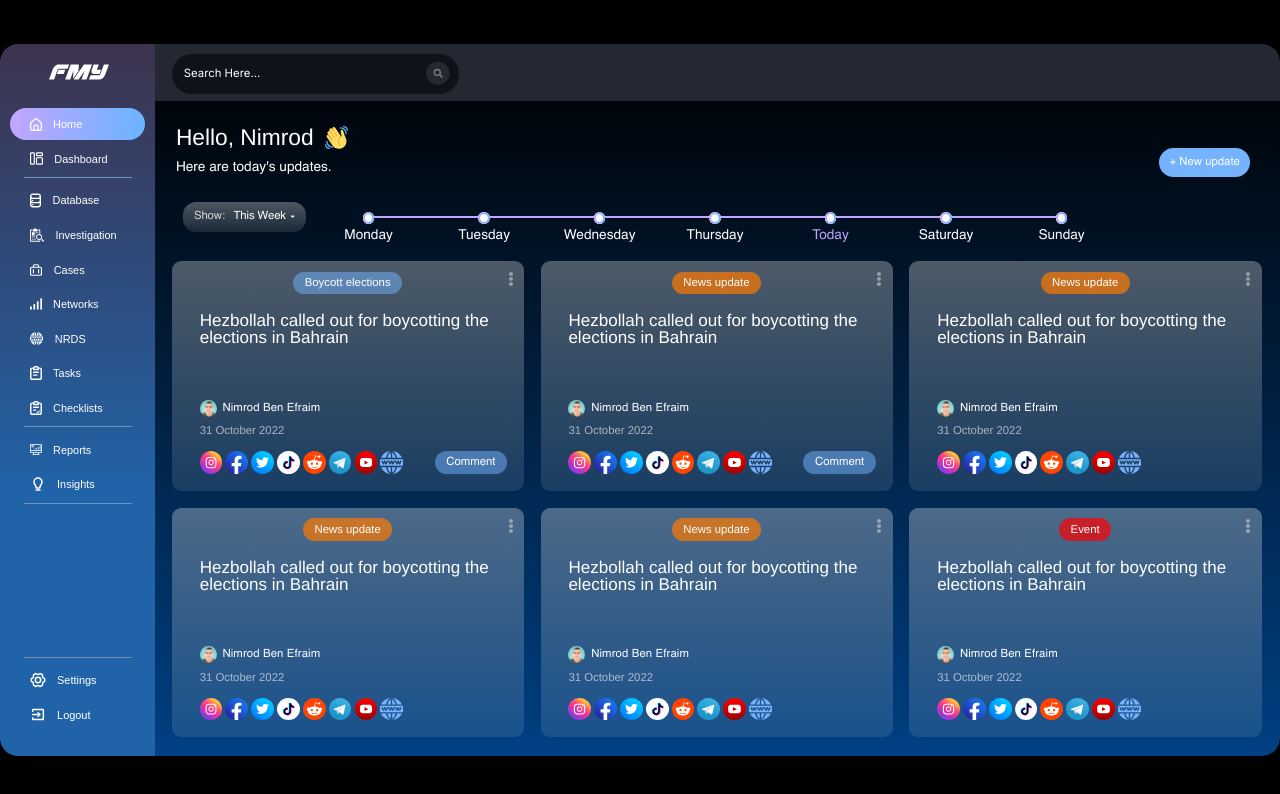
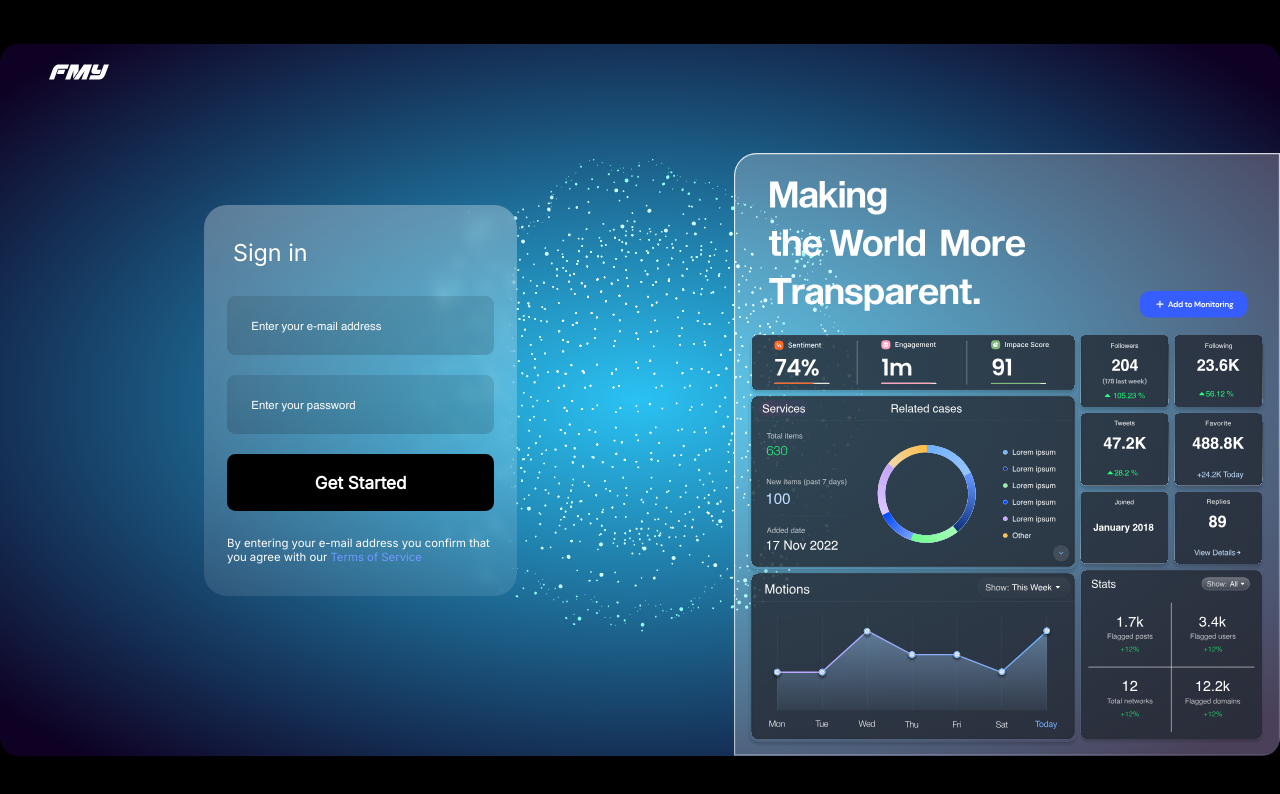
Before and after one commit to luckyboy125/FMY-Landing-Site, a React (Create React App) app: page / in a window 1280 px wide. Shown: the top 794 px of the page. Built offline with nearby package versions, Linux system fonts and the light colour scheme; the HTML template or start-up script is replaced by a standard one; a web font is replaced by a local one.

Commit message:
completed login page front end

```diff
--- a/src/App.css
+++ b/src/App.css
@@ -5,13 +5,19 @@ body {
 }
 
 .websiteContainer {
-  background: linear-gradient(180deg, #000, #004083);
+  /* background: linear-gradient(180deg, #000, #004083); */
   border-radius: 32px;
   height: 1250px;
   margin: 0 auto;
   overflow-x: hidden;
   overflow-y: auto;
   width: 2250px;
+
+  background: radial-gradient(
+    71.56% 71.56% at 49.8% 50%,
+    #2ac2f3 0%,
+    #0e0123 92.27%
+  );
 }
 
 .outer {
--- a/src/App.js
+++ b/src/App.js
@@ -1,6 +1,7 @@
 import { useEffect } from "react";
 import { BrowserRouter as Router, Route, Routes } from "react-router-dom";
 import { Row, Col } from "react-bootstrap";
+import { useWindowDimensions, adjustContainer } from "./useWindowDimensions";
 import Tasks from "./pages/Tasks/Tasks";
 import Cases from "./pages/Cases/Cases";
 import Home from "./pages/Home/Home";
@@ -10,9 +11,11 @@ import CheckLists from "./pages/CheckListPage/CheckLists";
 import WebAnalysisItems from "./pages/WebAnalysisItems/WebAnalysisItems";
 import TopTaskBar from "./components/TopTaskBar/TopTaskBar";
 import SideTaskBar from "./components/SideTaskBar/SideTaskBar";
-import { useWindowDimensions, adjustContainer } from "./useWindowDimensions";
+import Reports from "./pages/Reports/Reports";
+import Database from "./pages/Database/Database";
+import Investigation from "./pages/Investigation/Investigation";
+import Login from "./pages/Login/Login";
 import "bootstrap/dist/css/bootstrap.min.css";
-import "./App.css";
 import "./asset/fonts/helvetica_medium.ttf";
 import "./asset/fonts/Helvetica-Bold.ttf";
 import "./asset/fonts/Helvetica-BoldOblique.ttf";
@@ -20,9 +23,7 @@ import "./asset/fonts/helvetica-light-587ebe5a59211.ttf";
 import "./asset/fonts/Helvetica.ttf";
 import "./asset/fonts/Helvetica-Oblique.ttf";
 import "./asset/fonts/helvetica_neue.ttf";
-import Reports from "./pages/Reports/Reports";
-import Database from "./pages/Database/Database";
-import Investigation from "./pages/Investigation/Investigation";
+import "./App.css";
 
 //DONT TOUCH THIS FILE
 
@@ -44,7 +45,7 @@ function App() {
       <div className="outer">
         <div className="middle">
           <div className="websiteContainer">
-            <TopTaskBar />
+            {/* <TopTaskBar />
             <Row>
               <Col sm={3} className="position-fixed flex-fill" id="sidebarCol">
                 <SideTaskBar />
@@ -63,7 +64,8 @@ function App() {
                   <Route path="/investigation" element={<Investigation />} />
                 </Routes>
               </Col>
-            </Row>
+            </Row> */}
+            <Login />
           </div>
         </div>
       </div>
--- a/src/components/SideTaskBar/SideTaskBar.js
+++ b/src/components/SideTaskBar/SideTaskBar.js
@@ -29,7 +29,7 @@ function SideTaskBar() {
         className="fmyLogo"
         alt="fmyLogo"
         onClick={() => window.location.reload()}
-      ></img>
+      />
 
       <div className="taskBarPagesButtons">
         <Button
--- /dev/null
+++ b/src/pages/Login/Login.css
@@ -0,0 +1,127 @@
+.loginRoot {
+  min-height: 1250px;
+  position: relative;
+}
+
+.loginRoot .fmyLogo {
+  width: 105px;
+  position: absolute;
+  left: 87px;
+  top: 35px;
+}
+
+.loginRoot .effect {
+  position: absolute;
+  top: 202px;
+  left: 712px;
+}
+
+.loginRoot .analysis {
+  position: absolute;
+  right: 0;
+  bottom: 0;
+}
+
+.loginRoot .loginCard {
+  position: absolute;
+  top: 282px;
+  left: 359px;
+  width: 550px;
+  background: linear-gradient(
+    180deg,
+    rgba(255, 255, 255, 0.3) 0%,
+    rgba(255, 255, 255, 0.1) 100%
+  );
+  backdrop-filter: blur(10px);
+  border-radius: 40px;
+  padding: 60.41px 40px 56.47px;
+}
+
+.loginRoot .loginCard .title {
+  font-family: "Inter";
+  font-style: normal;
+  font-weight: 500;
+  font-size: 41px;
+  line-height: 50px;
+  color: #ffffff;
+  margin-left: 10.54px;
+  margin-bottom: 50.49px;
+}
+
+.loginRoot .loginCard .inputRoot {
+  background: linear-gradient(
+    180deg,
+    rgba(0, 0, 0, 0.3) 0%,
+    rgba(0, 0, 0, 0.11) 0.01%,
+    rgba(0, 0, 0, 0.15) 100%
+  );
+  /* backdrop-filter: blur(5px); */
+  border-radius: 15px;
+  padding: 38.94px 41.04px 37.06px;
+  margin-bottom: 35.41px;
+}
+
+.loginRoot .loginCard .inputRoot input {
+  width: 100%;
+  font-family: "Inter";
+  font-style: normal;
+  font-weight: 500;
+  font-size: 20px;
+  line-height: 24px;
+  color: #ffffff;
+  border: 1px solid transparent;
+  background-color: transparent;
+  padding: 0 !important;
+}
+.loginRoot .loginCard .inputRoot input::placeholder {
+  font-family: "Helvetica";
+  font-style: normal;
+  font-weight: 400;
+  font-size: 20px;
+  line-height: 29px;
+  color: #fff;
+}
+.loginRoot .loginCard .inputRoot input:focus-visible {
+  outline: none;
+}
+.loginRoot .loginCard .inputRoot input:focus {
+  outline: none;
+}
+
+.loginRoot .loginCard .submitBtn {
+  width: 100%;
+  height: 100px;
+  display: flex;
+  justify-content: center;
+  align-items: center;
+  background: #000000;
+  backdrop-filter: blur(5px);
+  border-radius: 15px;
+  font-family: "Inter";
+  font-style: normal;
+  font-weight: 600;
+  font-size: 30px;
+  line-height: 36px;
+  color: #ffffff;
+  margin-bottom: 45.12px;
+  cursor: pointer;
+}
+
+.loginRoot .loginCard .termLetter {
+  font-family: "Inter";
+  font-style: normal;
+  font-weight: 500;
+  font-size: 20px;
+  line-height: 24px;
+  color: #ffffff;
+}
+
+.loginRoot .loginCard .termLetter a {
+  font-family: "Inter";
+  font-style: normal;
+  font-weight: 500;
+  font-size: 20px;
+  text-decoration: none;
+  line-height: 24px;
+  color: #7299ff;
+}
--- /dev/null
+++ b/src/pages/Login/Login.js
@@ -0,0 +1,49 @@
+import FmyLogo from "../../asset/sidebar/FmyLogo.svg";
+import Effect from "../../asset/login/effect.svg";
+import Analysis from "../../asset/login/login_analysis.svg";
+import "./Login.css";
+import { useState } from "react";
+
+function Login() {
+  const [email, setEmail] = useState("");
+  const [pass, setPass] = useState("");
+  return (
+    <>
+      <div className="loginRoot">
+        <img
+          src={FmyLogo}
+          className="fmyLogo"
+          alt="fmyLogo"
+          onClick={() => window.location.reload()}
+        />
+        <img src={Effect} className="effect" alt="effect" />
+        <img src={Analysis} className="analysis" alt="analysis" />
+        <div className="loginCard">
+          <div className="title">Sign in</div>
+          <div className="inputRoot">
+            <input
+              placeholder="Enter your e-mail address"
+              value={email}
+              onChange={(e) => setEmail(e.target.value)}
+            />
+          </div>
+          <div className="inputRoot">
+            <input
+              type="password"
+              placeholder="Enter your password"
+              value={pass}
+              onChange={(e) => setPass(e.target.value)}
+            />
+          </div>
+          <div className="submitBtn">Get Started</div>
+          <div className="termLetter">
+            By entering your e-mail address you confirm that you agree with our{" "}
+            <a href="#">Terms of Service</a>
+          </div>
+        </div>
+      </div>
+    </>
+  );
+}
+
+export default Login;
```
Also changed, not shown: src/asset/login/effect.svg (added), src/asset/login/login_analysis.svg (added).
